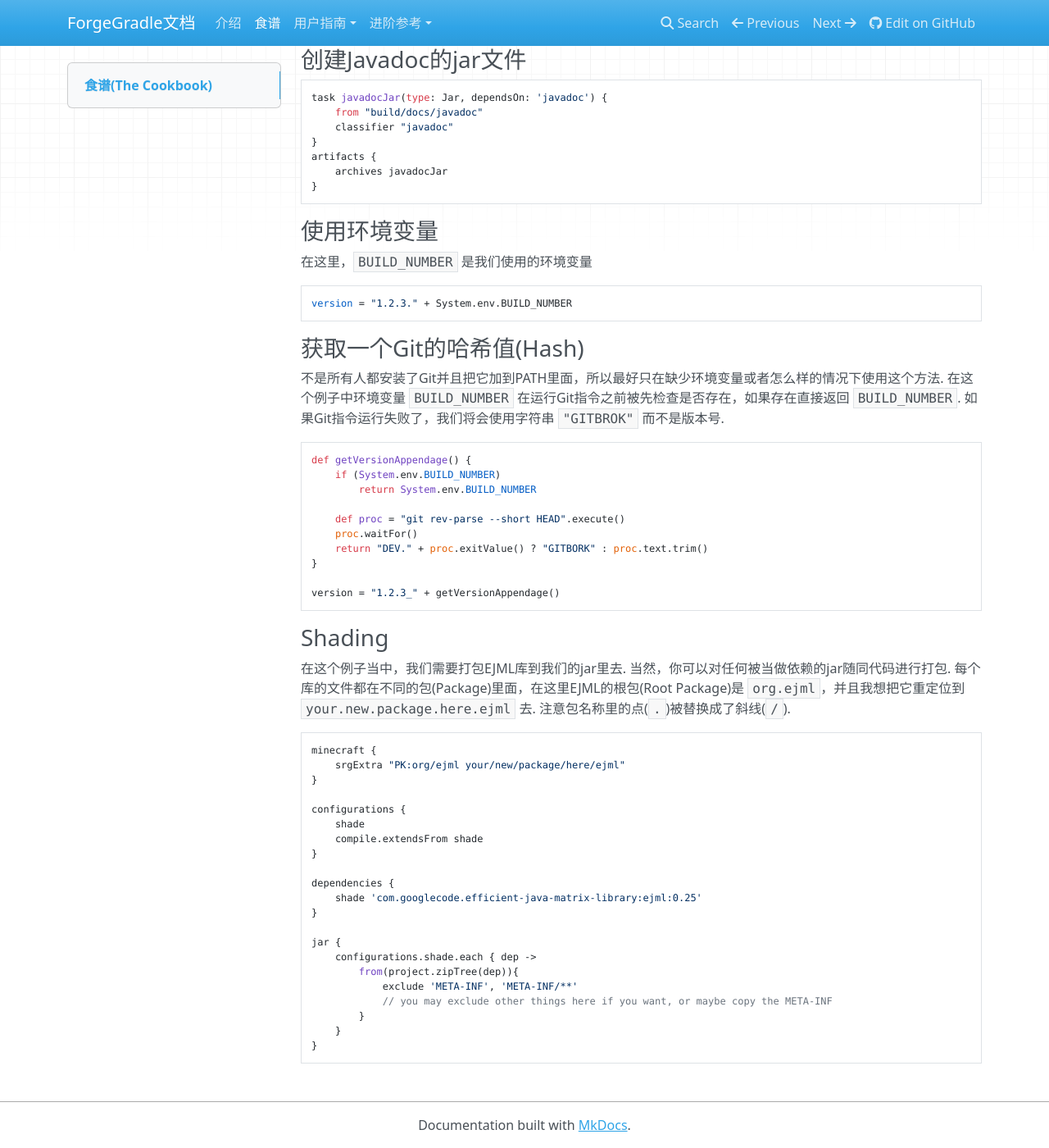
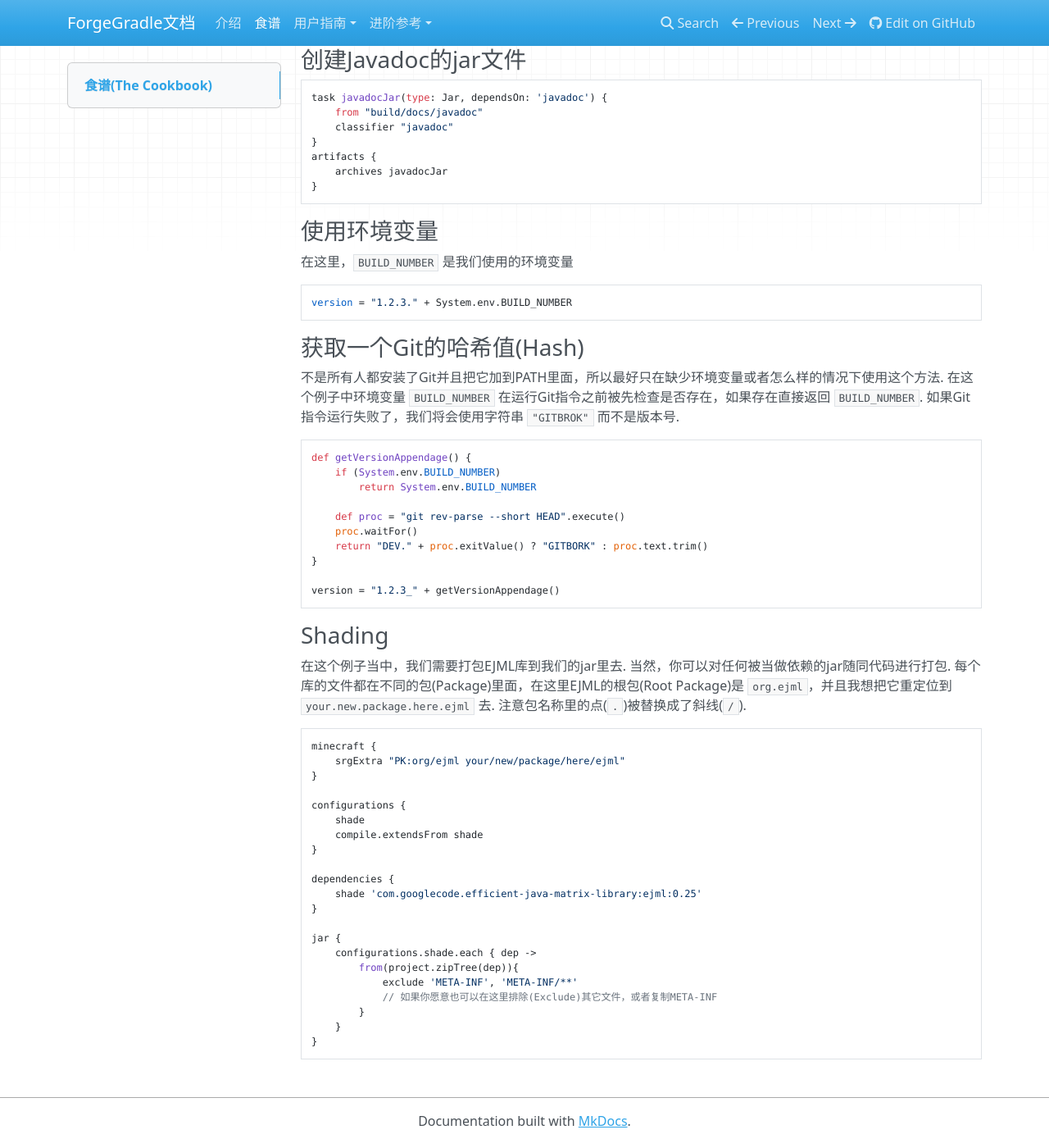
Before and after one commit to Krasjet/ForgeGradle-Documentation-CN, an MkDocs documentation site: the page built from docs/cookbook.md, in a window 1280 px wide and 1400 px high, scrolled down 580 px. Shown: the whole window at 82% size. Built offline with MkDocs 1.6.1, drawn with Linux system fonts in a browser that asks for light colours; nearby versions of some CDN libraries; old or Windows-style settings are respelled for this version of MkDocs.

Commit message:
Translate a comment in code

```diff
--- a/docs/cookbook.md
+++ b/docs/cookbook.md
@@ -88,7 +88,7 @@ jar {
     configurations.shade.each { dep ->
         from(project.zipTree(dep)){
             exclude 'META-INF', 'META-INF/**'
-            // you may exclude other things here if you want, or maybe copy the META-INF
+            // 如果你愿意也可以在这里排除(Exclude)其它文件，或者复制META-INF
         }
     }
 }
--- a/docs/css/code.css
+++ b/docs/css/code.css
@@ -2,3 +2,7 @@ code,.rst-content tt {
   font-size: 100%;
   background: #F8F8F8
 }
+
+p code {
+  font-size: 80%
+}
```
